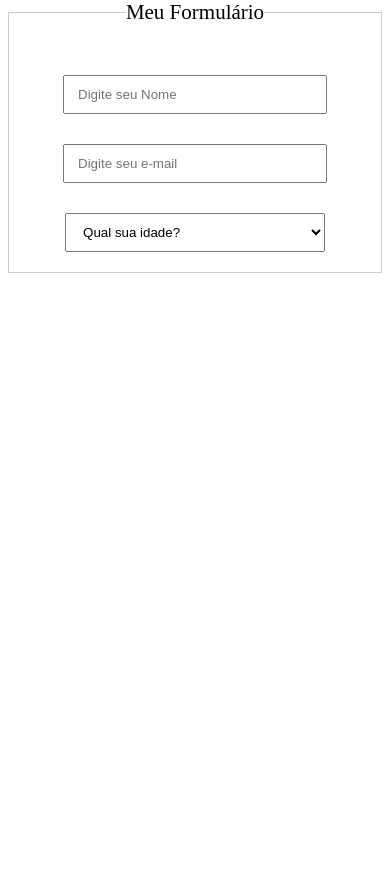
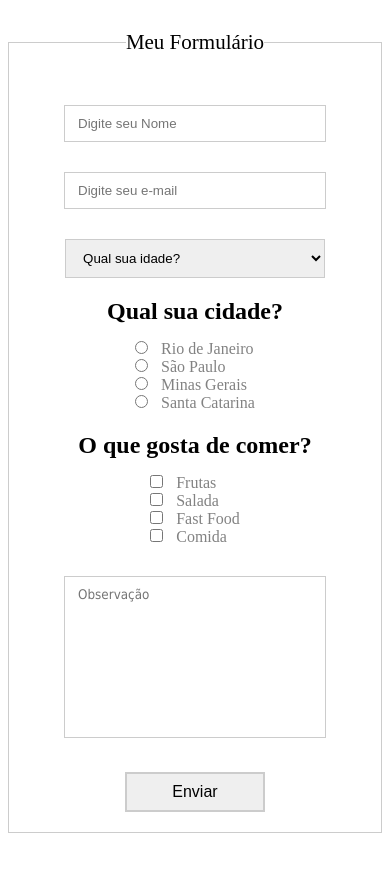
Before and after one commit to alemussolini/aprendendoformulario, a plain HTML site: page index.html in a window 390 px wide. Before the commit the page ends 844 px from the top, so only its background shows below. Drawn offline with Linux system fonts and the light colour scheme.

Commit message:
formulario simples responsivo

```diff
--- a/index.html
+++ b/index.html
@@ -22,6 +22,45 @@
                     <option>27+</option>
                 </select>
             </div>
+
+            <h2>Qual sua cidade?</h2>
+            <div class="input">
+                <div>
+                    <input type="radio" name="cidade" value="" /><span>Rio de Janeiro</span>
+                </div>
+                <div>
+                    <input type="radio" name="cidade" value="" /><span>São Paulo</span>
+                </div>
+                <div>
+                    <input type="radio" name="cidade" value="" /><span>Minas Gerais</span>
+                </div>
+                <div>
+                    <input type="radio" name="cidade" value="" /><span>Santa Catarina</span>
+                </div>
+            </div>
+            <h2>O que gosta de comer?</h2>
+            <div class="input">
+                <div>
+                    <input type="checkbox" name="comida" value="" /><span>Frutas</span>
+                </div>
+                <div>
+                    <input type="checkbox" name="comida" value="" /><span>Salada</span>
+                </div>
+                <div>
+                    <input type="checkbox" name="comida" value="" /><span>Fast Food</span>
+                </div>
+                <div>
+                    <input type="checkbox" name="comida" value="" /><span>Comida</span>
+                </div>
+            </div>
+
+            <div>
+                <textarea placeholder="Observação"></textarea>
+            </div>
+
+            <div>
+                <input type="submit" name="acao" value="Enviar"/>
+            </div>
         </fieldset>
     </form>
 
--- a/style.css
+++ b/style.css
@@ -10,7 +10,7 @@ html, body{
 form{
     width: 96%;
     max-width: 600px;
-    margin: 0 auto;
+    margin: 30px auto;
     text-align: center;
 }
 
@@ -34,9 +34,10 @@ form input[type=text]{
     margin-top: 30px;
     width: 80%;
     padding: 10px 13px;
+    border: 1px solid #ccc;
 }
 
-form input[type=text]:focus{
+form input[type=text]:focus, form select:focus, form textarea:focus{
     outline: 0;
 }
 
@@ -45,4 +46,43 @@ form select{
     margin-top: 30px;
     padding: 10px 13px;
     display: inline-block;
+    border: 1px solid #ccc;
 }
+
+form h2{
+    margin-top: 20px;
+    margin-bottom: 15px;
+    color: black;
+}
+
+.input{
+    display: inline-block;
+    text-align: left;
+    font-size: 16px;
+}
+
+.input span{
+    margin-left: 13px;
+    font-size: 16px;
+    color: rgb(130,130,130);
+}
+
+form textarea{
+    font-family: tahoma;
+    border: 1px solid #ccc;
+    resize: none;
+    margin-top: 30px;
+    width: 80%;
+    height: 140px;
+    padding: 10px 13px;
+}
+
+form input[type=submit]{
+    margin-top: 30px;
+    border: 0;
+    width: 140px;
+    height: 40px;
+    font-size: 16px;
+    cursor: pointer;
+    border: 2px solid #ccc;
+}
```
